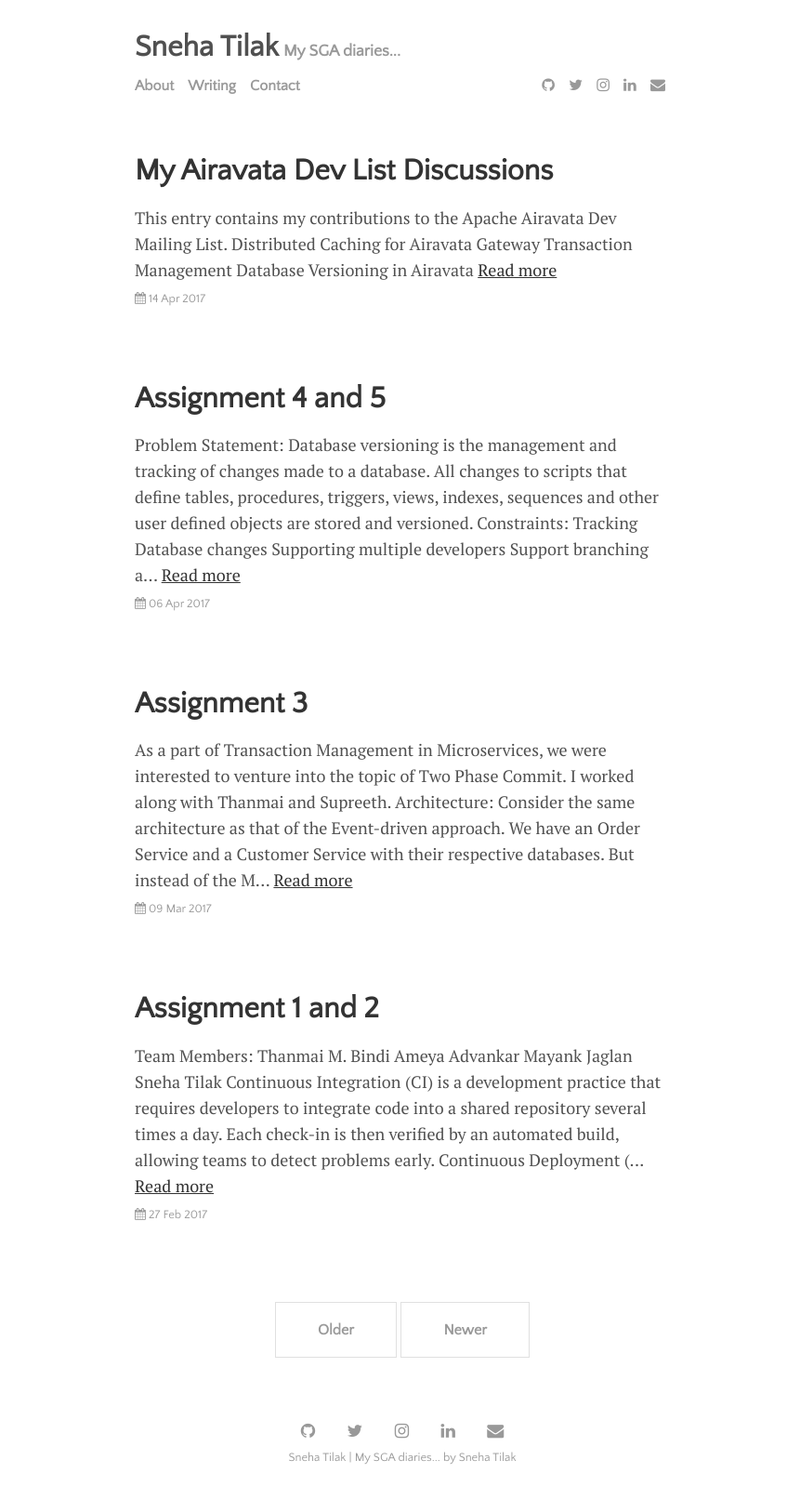
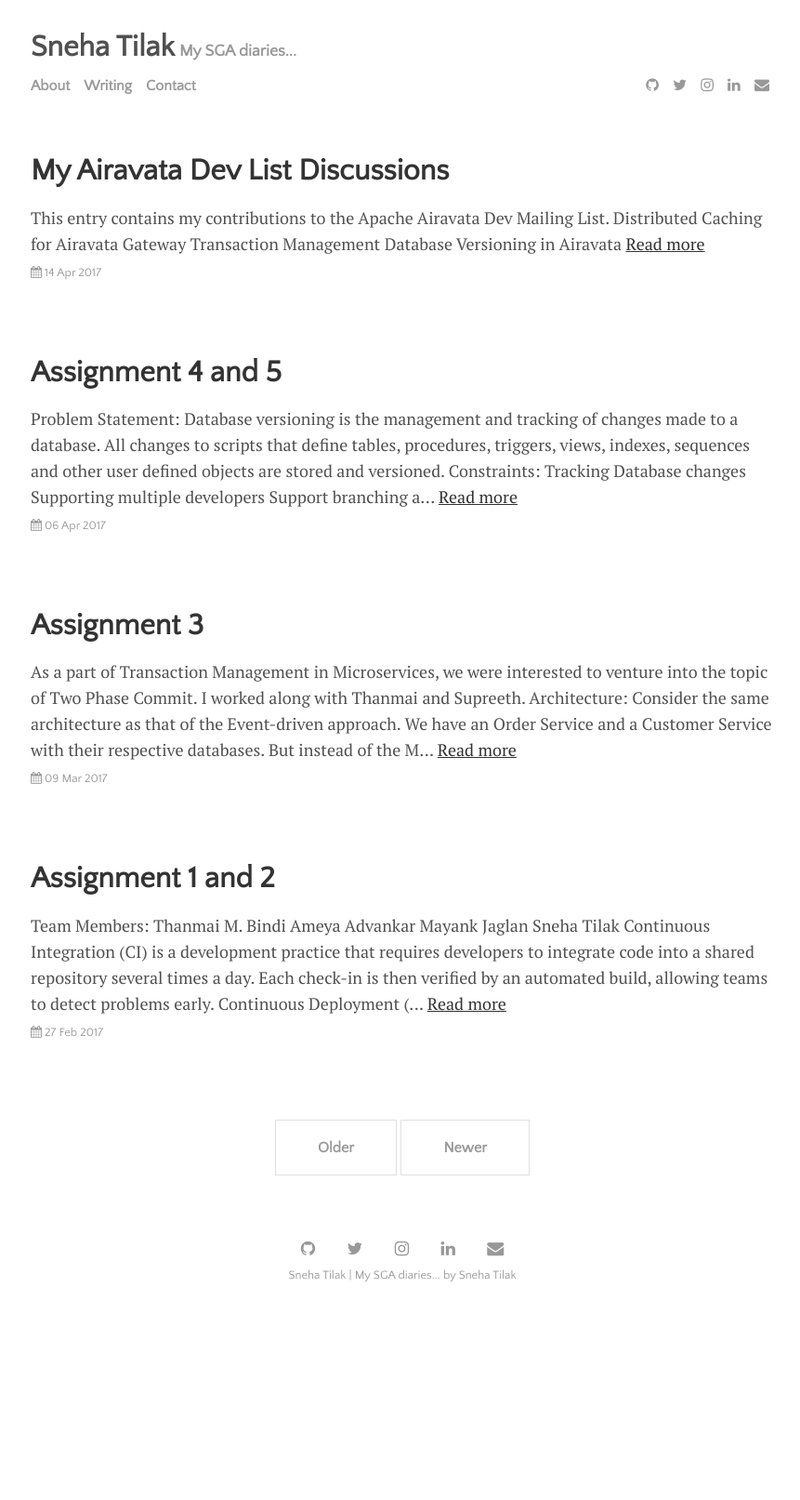
Before and after one commit to tilaks26/tilaks26.github.io, a Jekyll site: the page built from index.html, in a window 1280 px wide. Shown: the whole page at 93% size, without its empty margins (207-1068 px from the left). Built offline with Jekyll 4.4.1, drawn with Linux system fonts in a browser that asks for light colours; nearby versions of some CDN libraries; the list of posts is cut into pages by our own code; after the commit the page ends 1417 px from its top, so only the background shows below that.

Commit message:
Updated width

```diff
--- a/css/main.css
+++ b/css/main.css
@@ -106,7 +106,7 @@ blockquote p {
 
 @media (max-width: 1366px) {
   .container {
-    width: 45vw;
+    /*width: 80vw;*/
   }
 }
 
```
